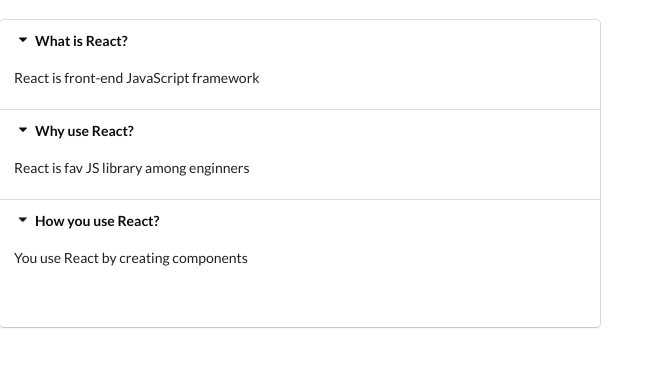
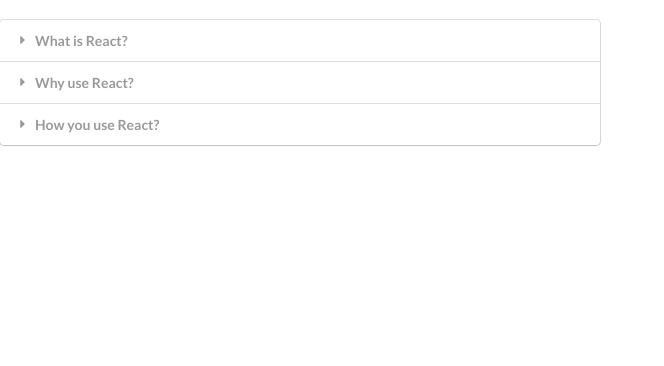
Before and after one commit to Hamza1001101/widgets, a React (Create React App) app: page / in a window 1280 px wide. Shown: the top 366 px of the page, without its empty margins (0-664 px from the left). Built offline with nearby package versions, Linux system fonts and the light colour scheme.

Commit message:
Expanding the Accordion component

```diff
--- a/src/components/Accordion.jsx
+++ b/src/components/Accordion.jsx
@@ -9,25 +9,23 @@ const Accordion = ({ items }) => {
     }
 
     const renderedItems = items.map((item, index) => {
+
+        const active = index === activeIndex ? "active" : "";
       return (
         <React.Fragment key={item.title}>
-              <div className="title active"
-              onClick ={() => onTitleClick(index)}
-              >
+          <div
+            className={`title ${active}`}
+            onClick={() => onTitleClick(index)}
+          >
             <i className="dropdown icon"></i>
             {item.title}
-              </div>
-              <div className="content active">
-                  <p> {item.content} </p>
-              </div>
+          </div>
+          <div className={`content ${active}`}>
+            <p> {item.content} </p>
+          </div>
         </React.Fragment>
       );
     });
-  return (
-    <div className="ui styled accordion">
-      {renderedItems}
-      <h1> {activeIndex} </h1>
-    </div>
-  );
+  return <div className="ui styled accordion">{renderedItems}</div>;
 };
 export default Accordion;
```
Also changed, not shown: 1 other file (tests, documents, lock files or other folders).
